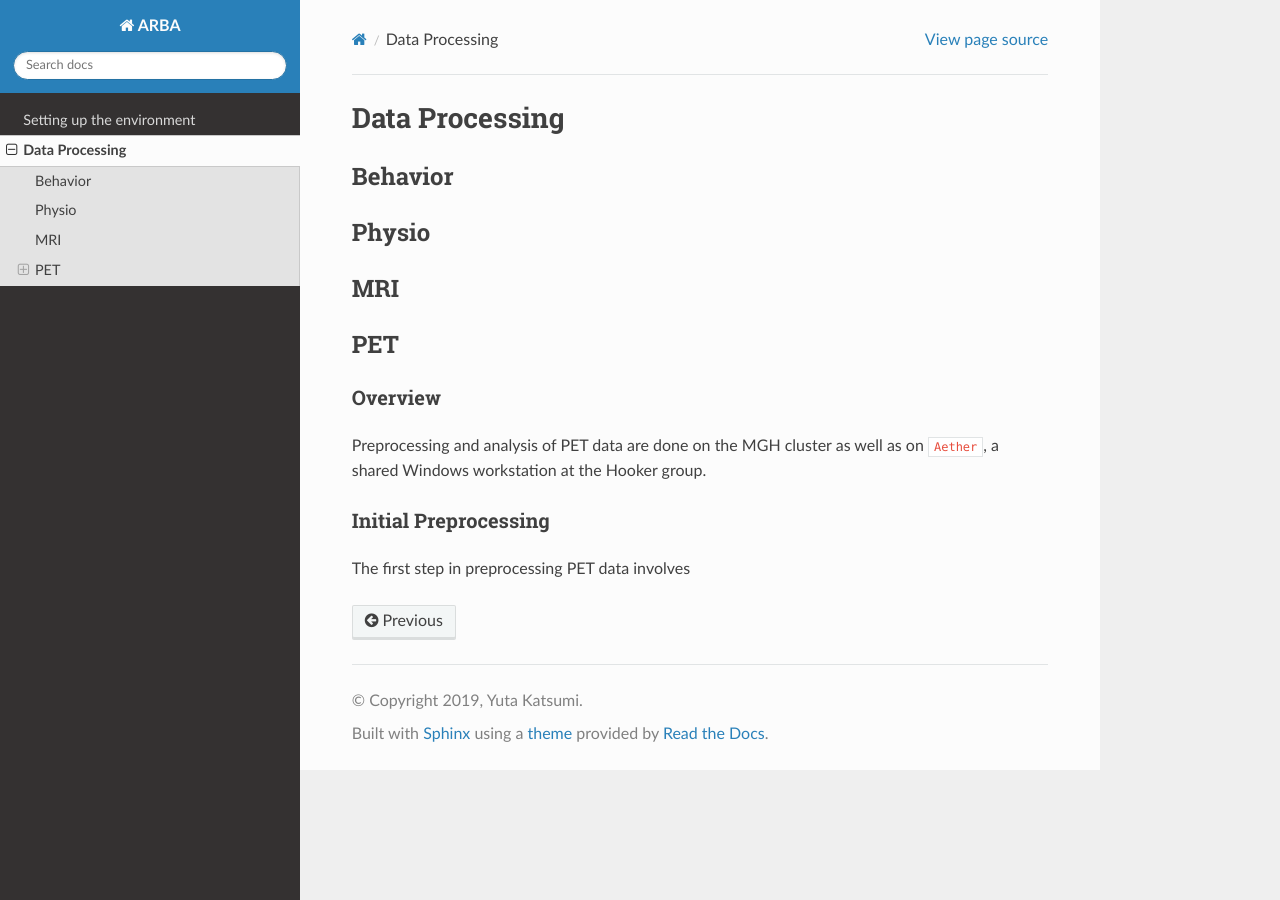
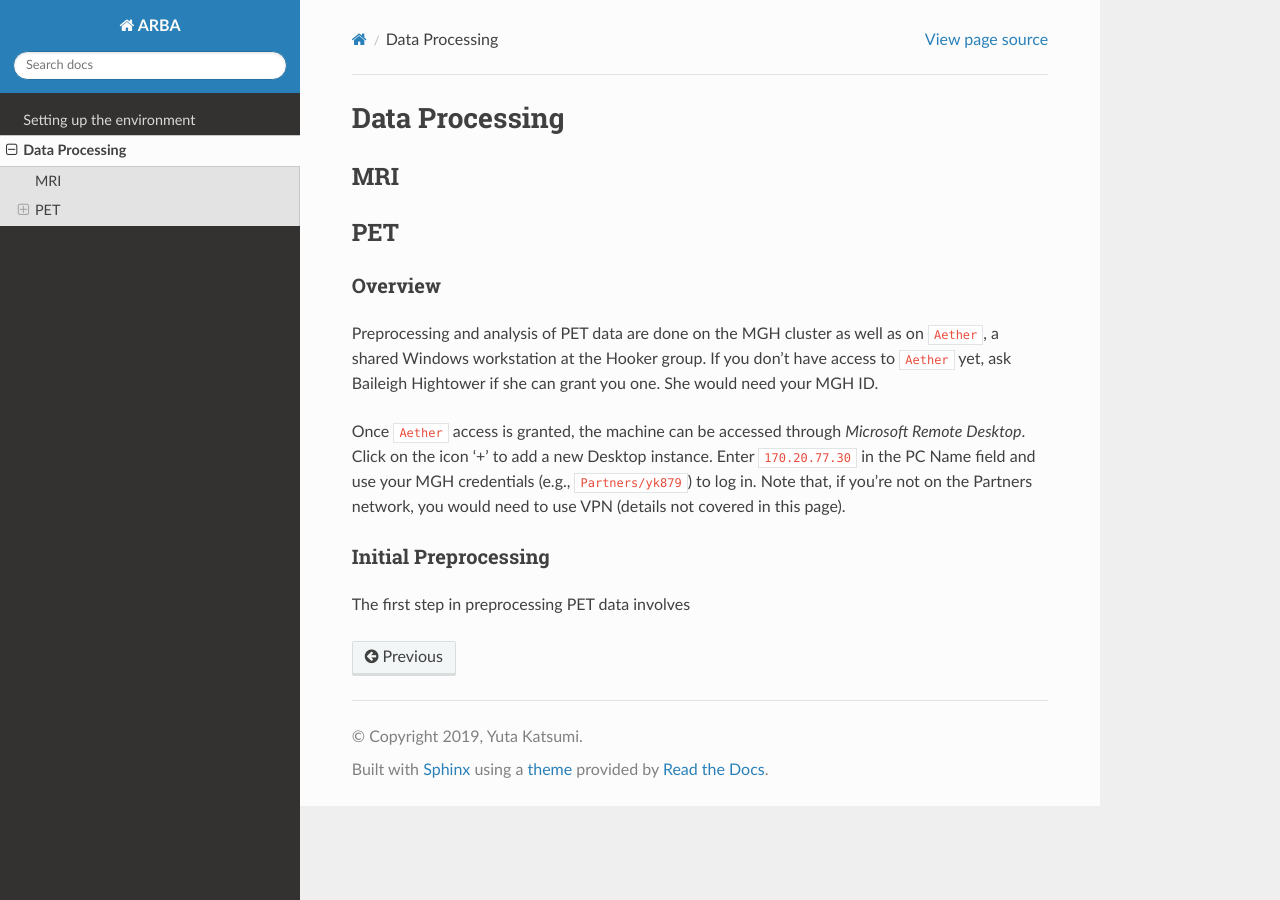
Before and after one commit to arbaneu/main, a Sphinx documentation site: the page built from docs/data.rst, in a window 1280 px wide. Built offline with Sphinx 7.4.7 and the Read the Docs theme 2.0.0, drawn with Linux system fonts in a browser that asks for light colours.

Commit message:
Initial commit

```diff
--- a/docs/data.rst
+++ b/docs/data.rst
@@ -1,11 +1,5 @@
 Data Processing
 ===============
-Behavior
---------
-
-Physio
-------
-
 MRI
 ---
 
@@ -13,7 +7,9 @@ PET
 ---
 Overview
 ~~~~~~~~
-Preprocessing and analysis of PET data are done on the MGH cluster as well as on ``Aether``, a shared Windows workstation at the Hooker group.
+Preprocessing and analysis of PET data are done on the MGH cluster as well as on ``Aether``, a shared Windows workstation at the Hooker group. If you don't have access to ``Aether`` yet, ask Baileigh Hightower if she can grant you one. She would need your MGH ID.
+
+Once ``Aether`` access is granted, the machine can be accessed through *Microsoft Remote Desktop*. Click on the icon '+' to add a new Desktop instance. Enter ``170.20.77.30`` in the PC Name field and use your MGH credentials (e.g., ``Partners/yk879``) to log in. Note that, if you're not on the Partners network, you would need to use VPN (details not covered in this page).
 
 Initial Preprocessing
 ~~~~~~~~~~~~~~~~~~~~~
```
